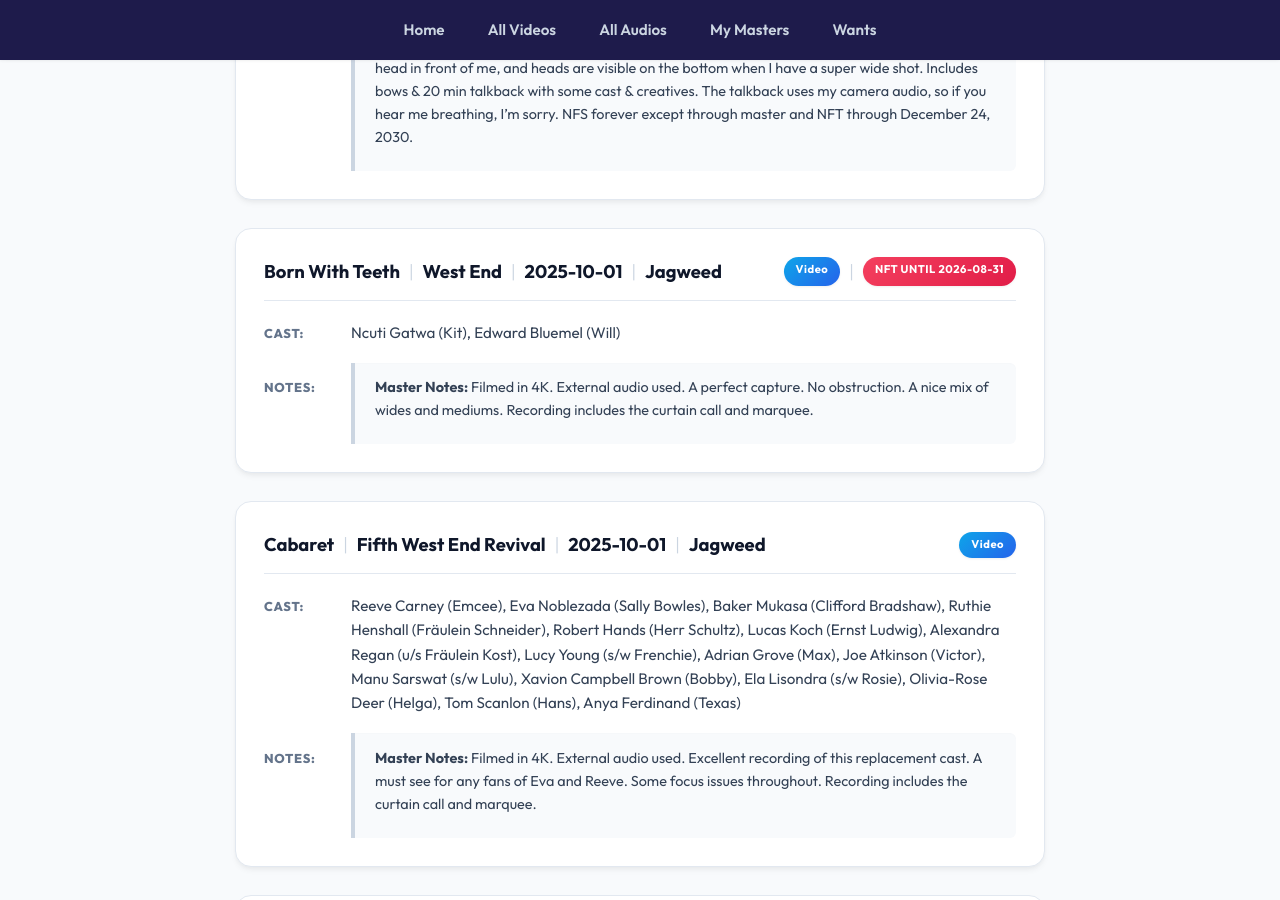
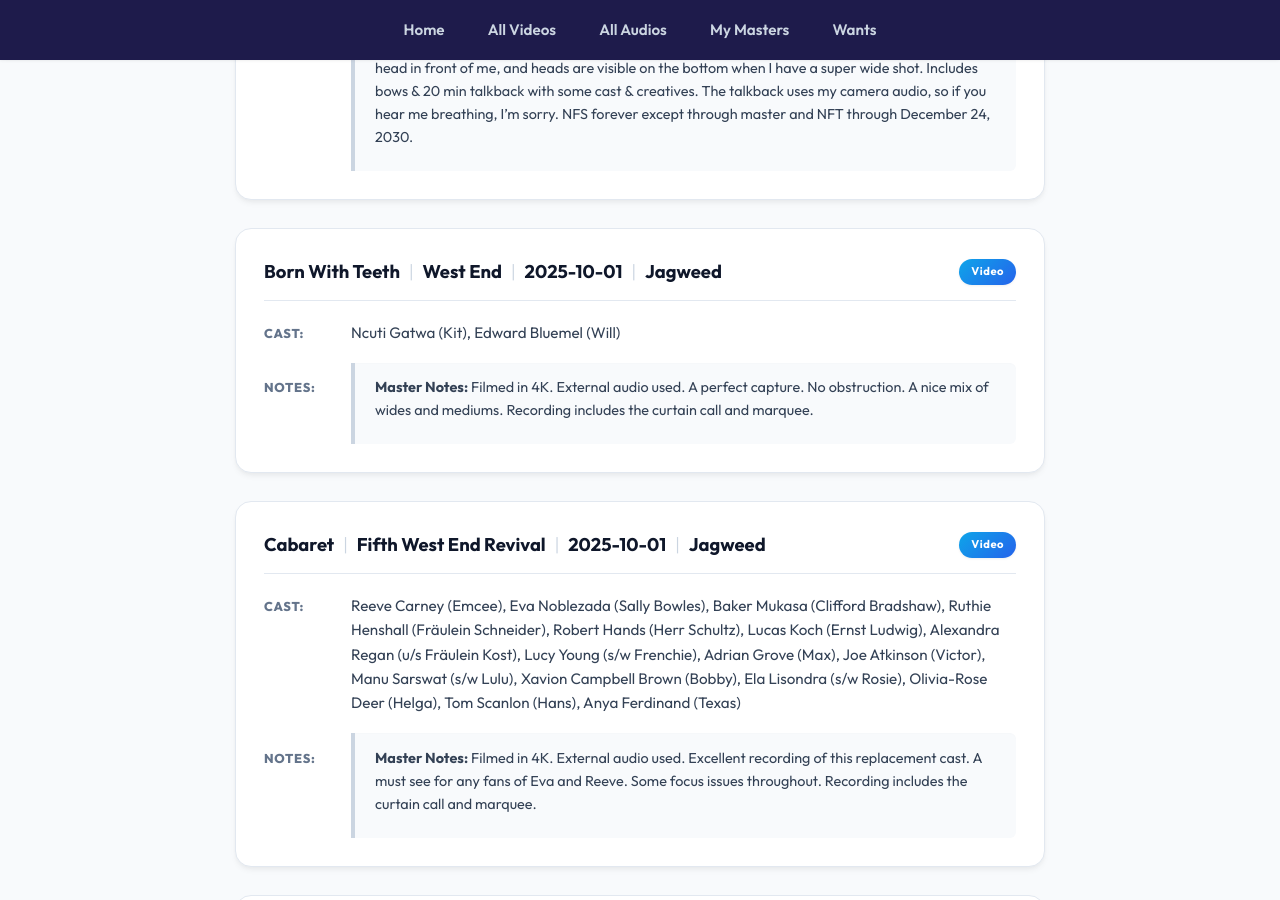
Before and after one commit to DireSpider/direspider.github.io, a Jekyll site: the page built from wants/index.html, in a window 1280 px wide and 900 px high, scrolled down 2521 px. Built offline with Jekyll 4.4.1, drawn with Linux system fonts in a browser that asks for light colours.

Commit message:
update my wants include html

```diff
--- a/_includes/wants.html
+++ b/_includes/wants.html
@@ -263,9 +263,6 @@
 
 
 
-
-    <span class="separator">|</span>
-    <span class="nft-badge">NFT until 2026-08-31</span>
 
 
              </div>
```
